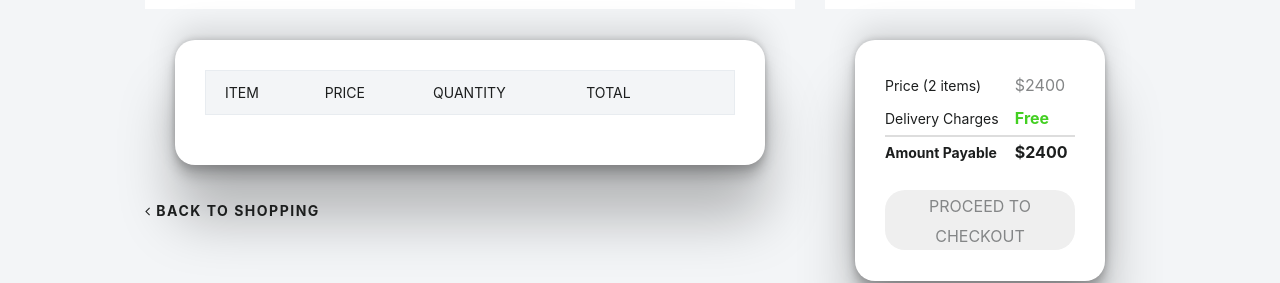
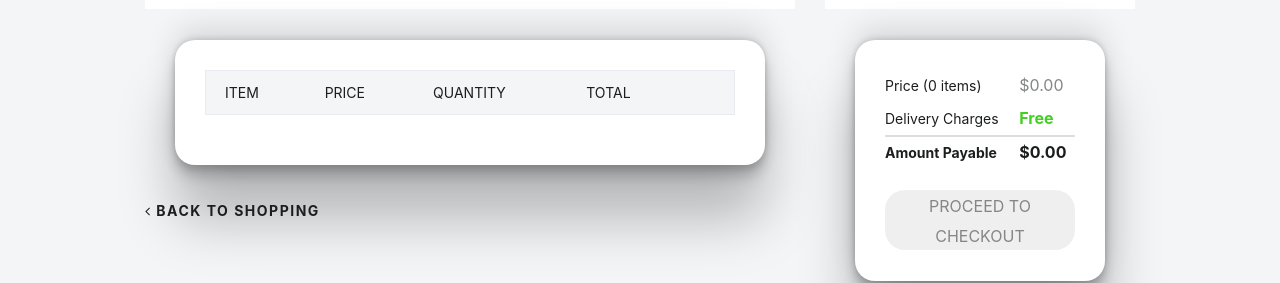
Before and after one commit to ismailcal21/eTicaret_typescript, a React (Create React App) app: page /cart in a window 1280 px wide. Shown: the part 352-635 px from the top of the page. Built offline with nearby package versions, Linux system fonts and the light colour scheme.

Commit message:
total price was added

```diff
--- a/src/pages/cart/index.tsx
+++ b/src/pages/cart/index.tsx
@@ -1,10 +1,17 @@
 import React from "react";
 import { RootStateType } from "../../redux/store";
 import { useSelector } from "react-redux";
+import { removeFromCart } from "../../redux/actions/actions";
+import { useDispatch } from "react-redux";
 
 const Cart = () => {
   const cartItems = useSelector((state: RootStateType) => state.cart.items);
+  //urun toplam fiyati
+  const totalPrice = cartItems.reduce((total, item) => total + item.price, 0);
+
   console.log("cart2", cartItems);
+  console.log("TOTALpRICE", totalPrice);
+  const dispatch = useDispatch();
   return (
     <>
       <div className="container">
@@ -66,10 +73,16 @@ const Cart = () => {
                                     </div>
                                   </div>
                                 </td>
-                                <td>$1100.00</td>
+                                <td>${totalPrice.toFixed(2)}</td>
                                 <th scope="row">
-                                  <a href="#" className="btn-close">
-                                    <i className="fa fa-times-circle-o"></i>
+                                  <a className="btn-close">
+                                    <button
+                                      type="button"
+                                      onClick={() => {
+                                        dispatch(removeFromCart(product.id));
+                                      }}
+                                      className="fa fa-times-circle-o"
+                                    ></button>
                                   </a>
                                 </th>
                               </tr>
@@ -100,9 +113,9 @@ const Cart = () => {
                       <tbody>
                         <tr>
                           <th>
-                            <span>Price (2 items)</span>
+                            <span>Price ({cartItems.length} items)</span>
                           </th>
-                          <td>$2400</td>
+                          <td> ${totalPrice.toFixed(2)}</td>
                         </tr>
                         <tr>
                           <th>
@@ -121,7 +134,7 @@ const Cart = () => {
                             </span>
                           </th>
                           <td style={{ fontWeight: "700", color: "#1c1e1e" }}>
-                            $2400
+                            ${totalPrice.toFixed(2)}
                           </td>
                         </tr>
                       </tbody>
--- a/src/pages/home-page/ProductsPage/index.tsx
+++ b/src/pages/home-page/ProductsPage/index.tsx
@@ -72,7 +72,7 @@ const ProductsPage = () => {
               <div id="cssmenu">
                 <ul>
                   <li className="has-sub">
-                    <a onClick={() => handleCategoryClick("")}>All Products</a>
+                    <a onClick={() => handleCategoryClick("")}>All</a>
                     <a onClick={() => handleCategoryClick("smartphones")}>
                       Smart Phones
                     </a>
--- a/src/redux/actions/actions.ts
+++ b/src/redux/actions/actions.ts
@@ -3,5 +3,5 @@ import { createAction } from "@reduxjs/toolkit";
 import { Product } from "../../types";
 
 export const addToCart = createAction<Product>("cart/addToCart");
-export const removeFromCart = createAction<number>("cart/removeFromCart");
+export const removeFromCart = createAction<number>("REMOVE_FROM_CART");
 export const clearCart = createAction("cart/clearCart");
```
